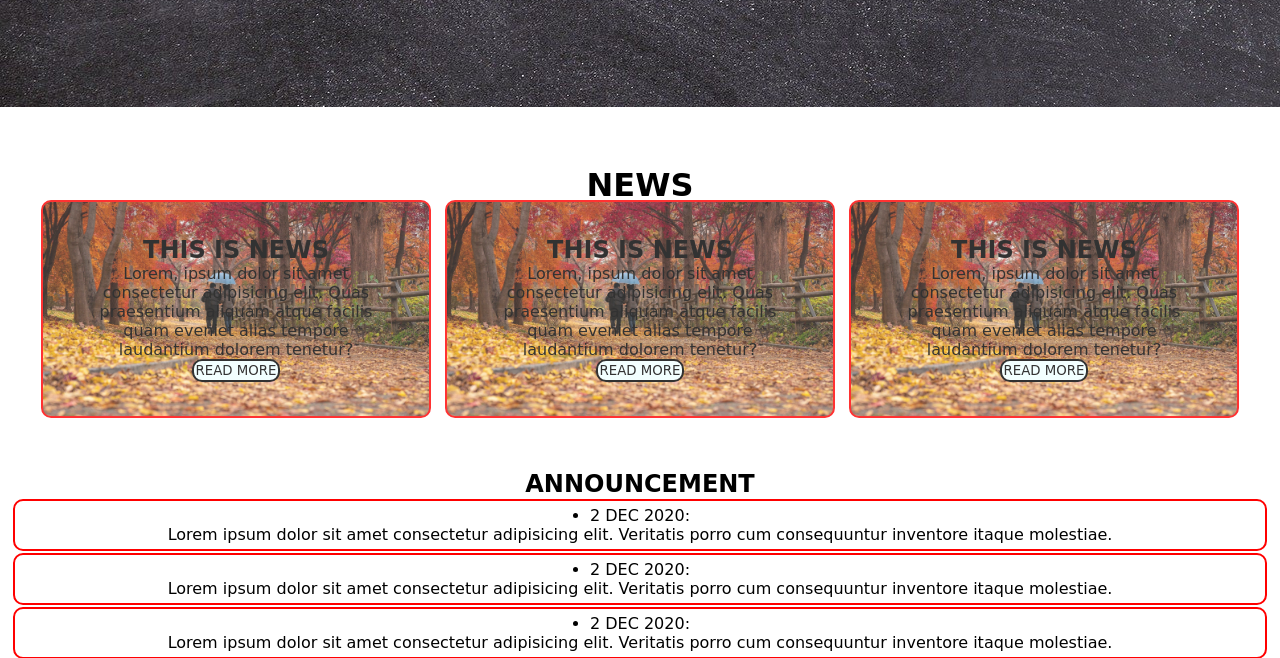
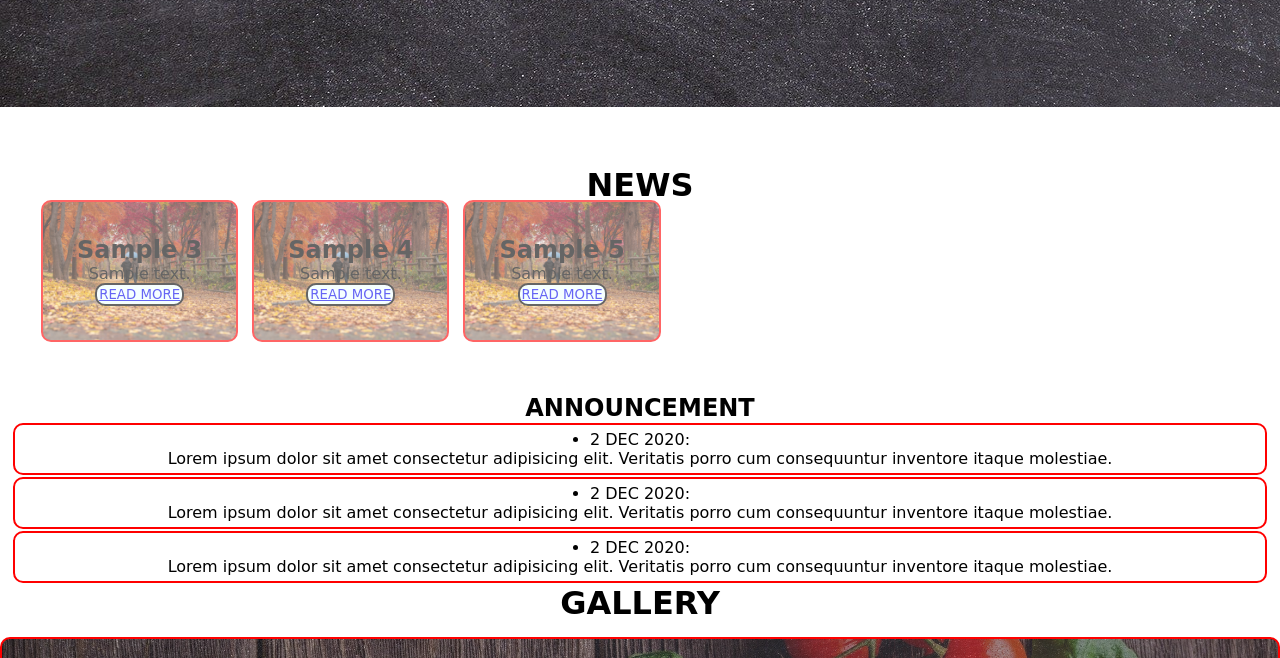
Before and after one commit to dhriti987/Student-Info, a Django app: template Student/templates/home.html in a window 1280 px wide. Shown: the part 477-1135 px from the top of the page. Run offline with Django 3.2, Linux system fonts and the light colour scheme; the template is opened without the code that fills it: most values are stand-ins (such as "Sample title", 1, 10 or a date in 2020).

Commit message:
Added News

```diff
--- a/Student/templates/home.html
+++ b/Student/templates/home.html
@@ -24,7 +24,7 @@
     margin: 18px 7px;
     border-radius: 10px;
     background: url('{% static "png/bg2.jpg" %}') no-repeat center center/cover;
-    opacity: 0.8;
+    opacity: 0.6;
 
 }
 .slider{
@@ -65,22 +65,19 @@
     <h1>NEWS</h1>
     <div class="services">
         <div class="box">
-            <h2 class="center">THIS IS NEWS</h2>
-            <p class="center">Lorem, ipsum dolor sit amet consectetur adipisicing elit. Quas praesentium aliquam
-                atque facilis quam eveniet alias tempore laudantium dolorem tenetur?</p>
-            <button class="btn">READ MORE</button>
+            <h2 class="center">{{News.3.title}}</h2>
+            <p class="center">{{News.3.desc}}</p>
+            <button class="btn"><a href="{{News.3.link}}">READ MORE</a></button>
         </div>
         <div class="box">
-            <h2 class="center">THIS IS NEWS</h2>
-            <p class="center">Lorem, ipsum dolor sit amet consectetur adipisicing elit. Quas praesentium aliquam
-                atque facilis quam eveniet alias tempore laudantium dolorem tenetur?</p>
-            <button class="btn">READ MORE</button>
+            <h2 class="center">{{News.4.title}}</h2>
+            <p class="center">{{News.4.desc}}</p>
+            <button class="btn"><a href="{{News.4.link}}">READ MORE</a></button>
         </div>
         <div class="box">
-            <h2 class="center">THIS IS NEWS</h2>
-            <p class="center">Lorem, ipsum dolor sit amet consectetur adipisicing elit. Quas praesentium aliquam
-                atque facilis quam eveniet alias tempore laudantium dolorem tenetur?</p>
-            <button class="btn">READ MORE</button>
+            <h2 class="center">{{News.5.title}}</h2>
+            <p class="center">{{News.5.desc}}</p>
+            <button class="btn"><a href="{{News.5.link}}">READ MORE</a></button>
         </div>
 
     </div>
```
Also changed, not shown: Student/News.py (added, +8 -0 lines), Student/views.py (+6 -1 lines).
